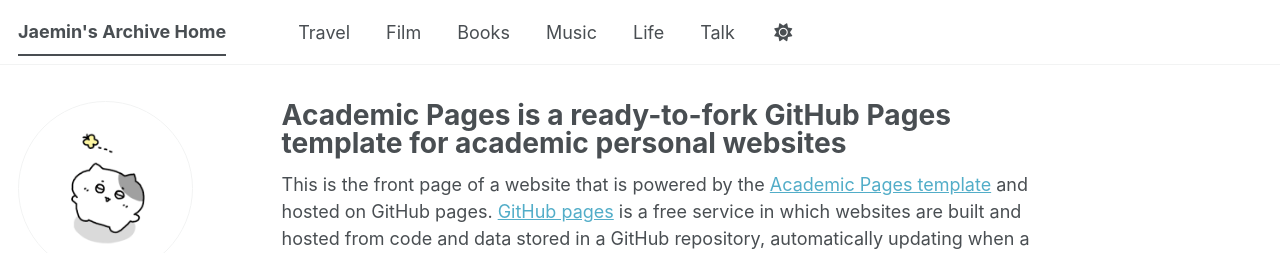
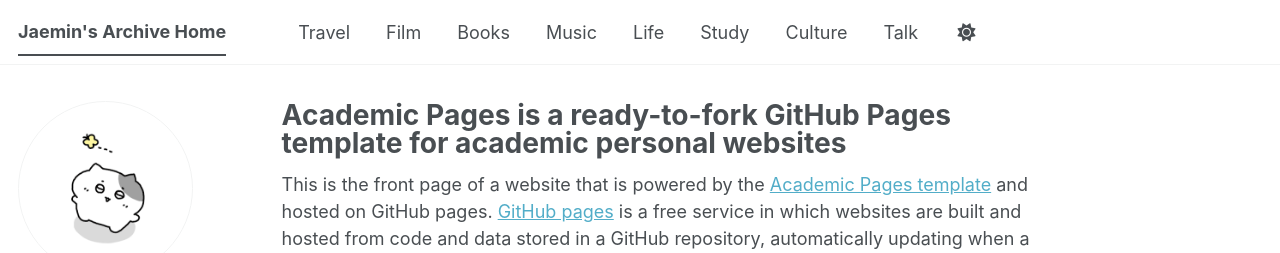
Before and after one commit to jm331kr/jm331kr.github.io, a Jekyll site: the page built from _pages/about.md, in a window 1280 px wide. Shown: the top 253 px of the page. Built offline with Jekyll 4.4.1, drawn with Linux system fonts in a browser that asks for light colours; a script bundle is joined from its source files by our own code; a style sheet for code colours, icons or effects is not loaded.

Commit message:
Update navigation.yml

```diff
--- a/_data/navigation.yml
+++ b/_data/navigation.yml
@@ -25,5 +25,11 @@ main:
   - title: "Life"
     url: /life/
 
+  - title: "Study"
+    url: /study/
+
+  - title: "Culture"
+    url: /culture/
+
   - title: "Talk"
     url: /talk/
```
